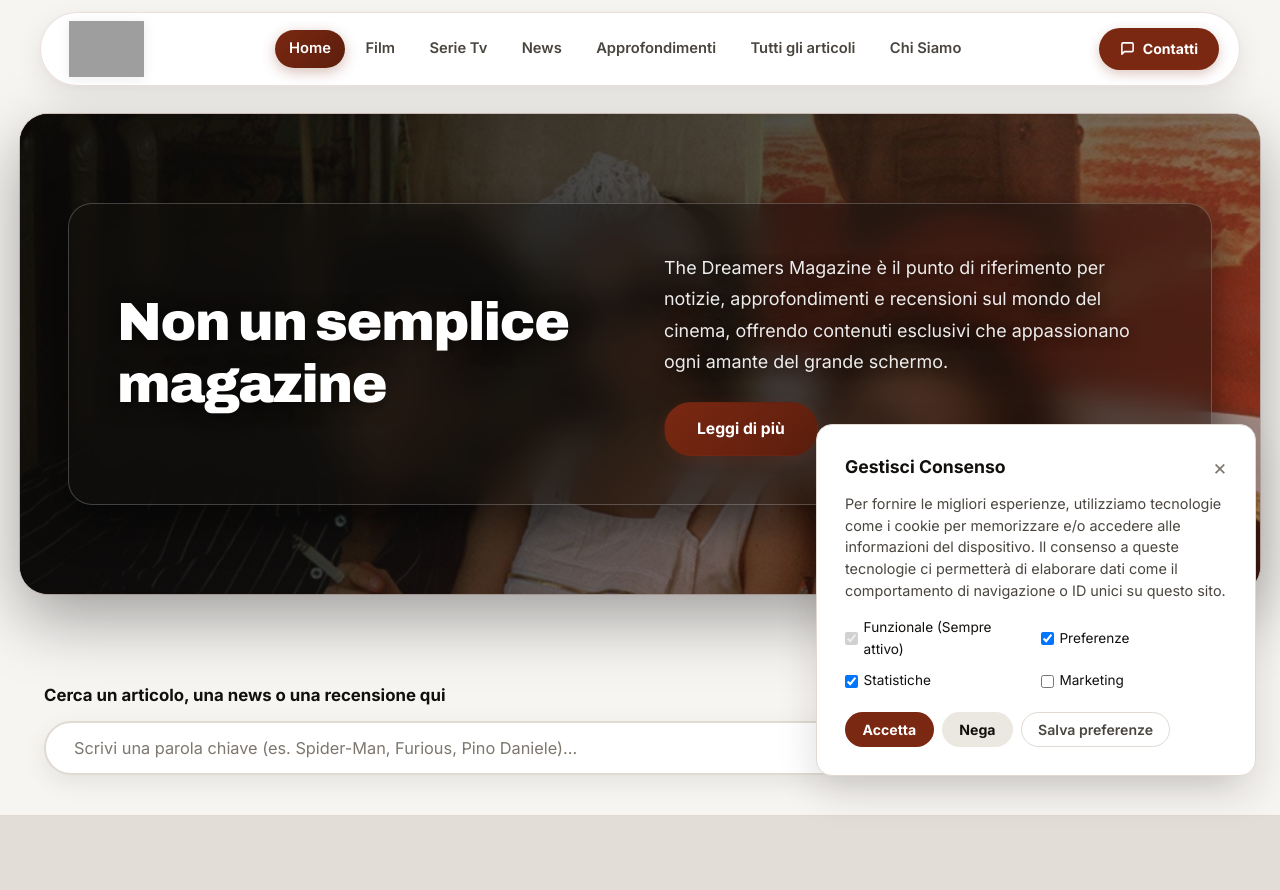
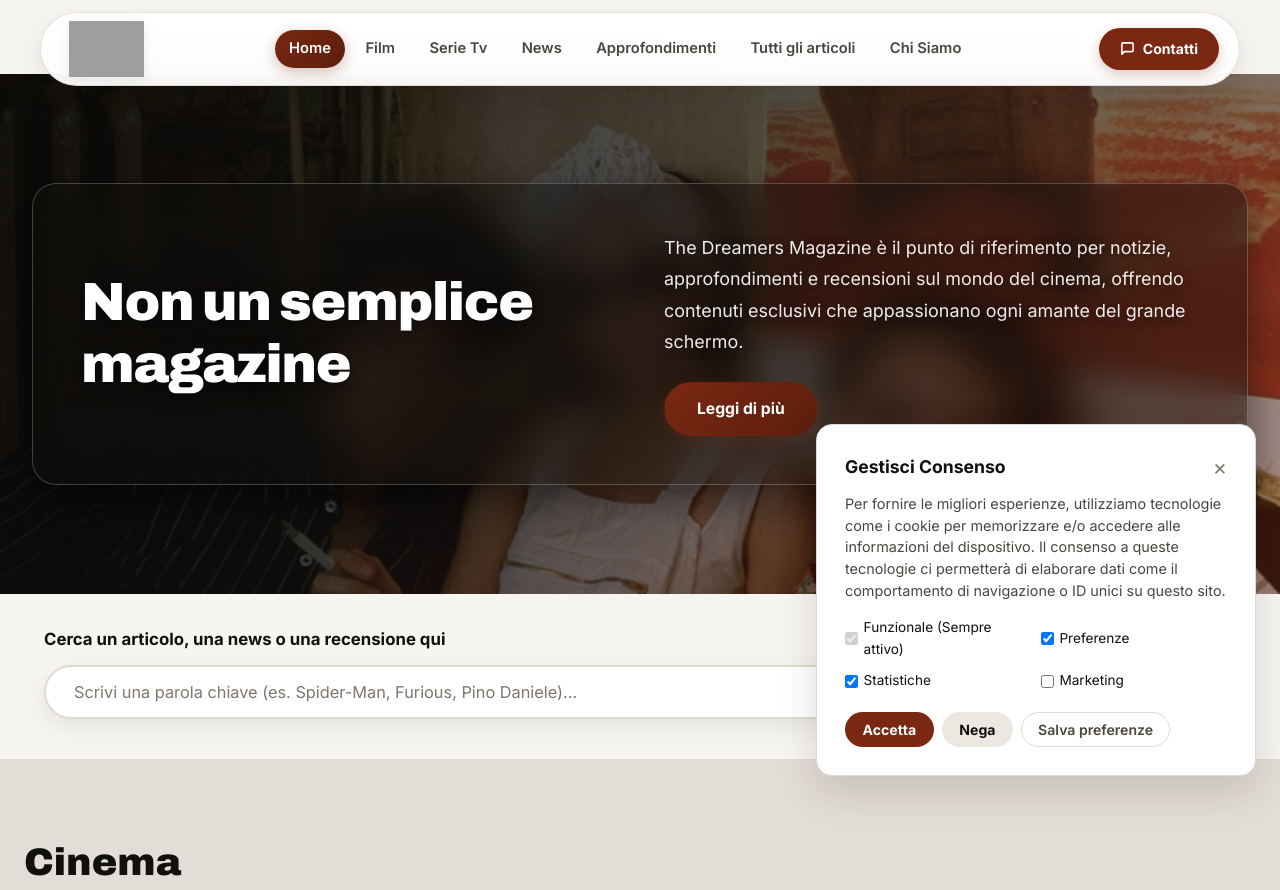
Before and after one commit to IanyDevs/TheDreamersMagazine-test, a PHP site: page / in a window 1280 px wide. Shown: the top 890 px of the page. Run offline with PHP 8.4, Linux system fonts and the light colour scheme; grey boxes are pictures that could not be loaded.

Commit message:
Make hero section and foto1.jpeg background 100% edge-to-edge full width without side padding

```diff
--- a/css/styles.css
+++ b/css/styles.css
@@ -285,23 +285,29 @@ button, input, textarea {
 /* --------------------------------------------------------------------------
    Clean & High-End Homepage Hero Layout with Full Background foto1.jpeg
    -------------------------------------------------------------------------- */
+/* Edge-to-Edge Full Width Hero Layout with foto1.jpeg Background */
 .hero-section {
   position: relative;
-  background-color: var(--bg-primary);
-  padding: 2.5rem 1.25rem 3.5rem 1.25rem;
+  width: 100%;
+  padding: 0;
+  margin: 0;
+  background-color: #0B0A08;
+  overflow: hidden;
 }
 
 .hero-showcase-wrapper {
-  max-width: 1280px;
-  margin: 0 auto;
+  width: 100%;
+  max-width: 100vw;
+  margin: 0;
   position: relative;
-  border-radius: 28px;
+  border-radius: 0;
   overflow: hidden;
-  box-shadow: 0 25px 65px rgba(0, 0, 0, 0.35), 0 0 0 1px rgba(122, 40, 18, 0.2);
+  box-shadow: none;
   background: #0B0A08;
-  min-height: 480px;
-  display: flex;
-  align-items: center;
+  min-height: 520px;
+  display: flex;
+  align-items: center;
+  justify-content: center;
 }
 
 .hero-bg-image-stage {
@@ -626,11 +632,12 @@ button, input, textarea {
 }
 
 .hero-content-container {
-  max-width: 100%;
+  max-width: 1280px;
   width: 100%;
+  margin: 0 auto;
   position: relative;
   z-index: 10;
-  padding: 3.5rem 3rem;
+  padding: 5rem 2rem;
 }
 
 .hero-grid {
```
